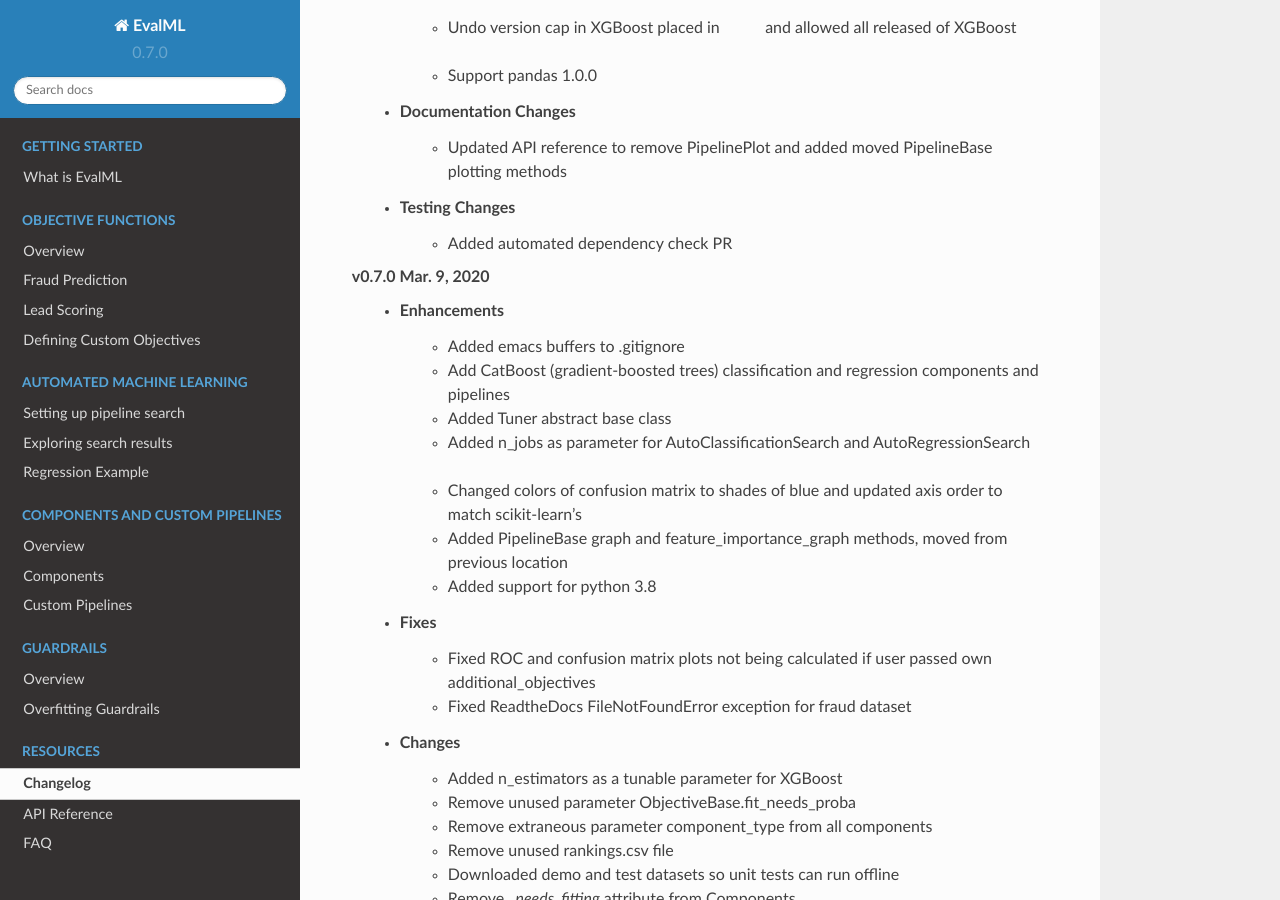
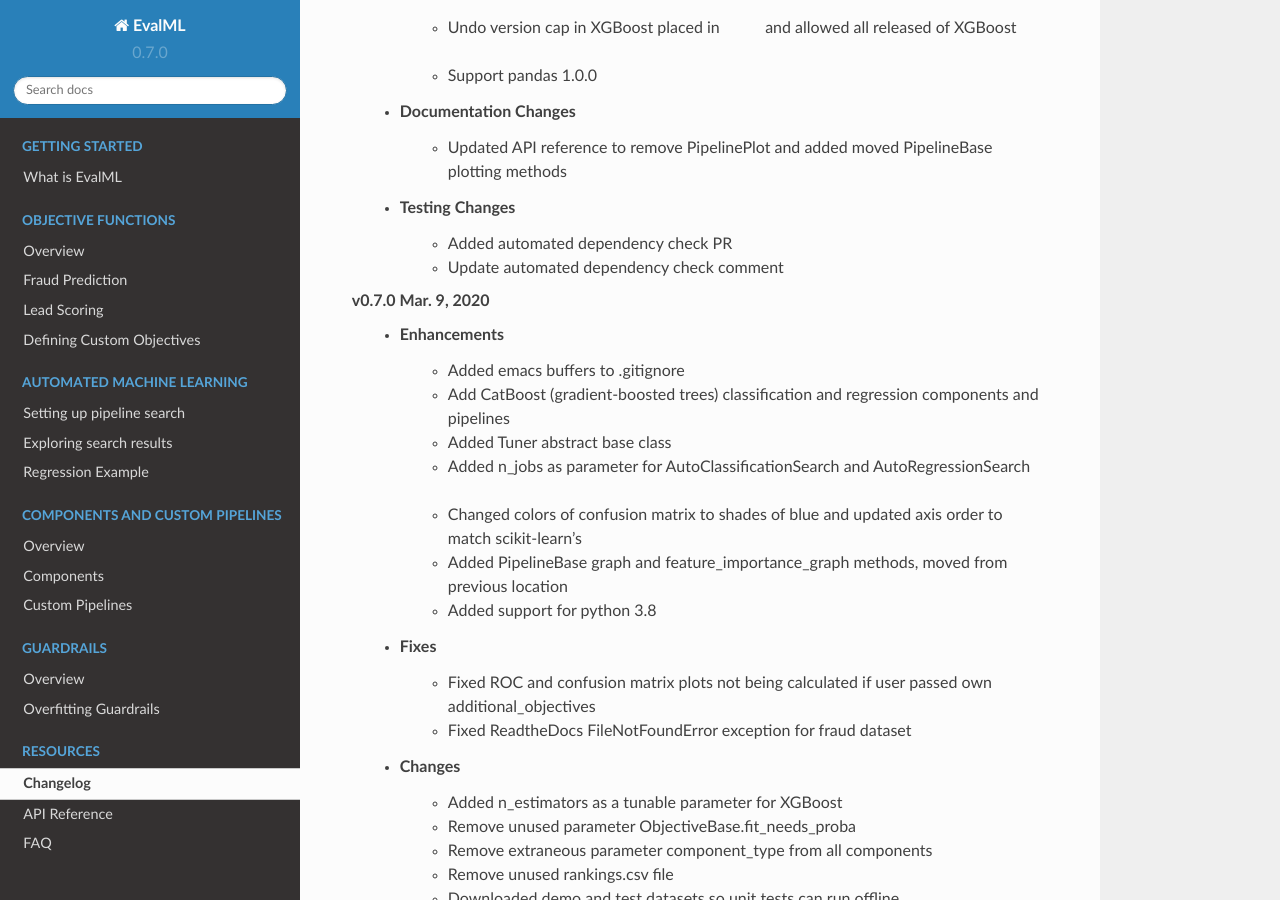
Before and after one commit to alteryx/evalml, a Sphinx documentation site: the page built from docs/source/changelog.rst, in a window 1280 px wide and 900 px high, scrolled down 307 px. Built offline with Sphinx 7.4.7 and the Read the Docs theme 2.0.0, drawn with Linux system fonts in a browser that asks for light colours; comment, search, counter and statistics services are not loaded.

Commit message:
Changelog

```diff
--- a/docs/source/changelog.rst
+++ b/docs/source/changelog.rst
@@ -13,6 +13,7 @@ Changelog
         * Updated API reference to remove PipelinePlot and added moved PipelineBase plotting methods :pr:`483`
     * Testing Changes
         * Added automated dependency check PR :pr:`482`
+        * Update automated dependency check comment :pr:`497`
 
 
 **v0.7.0 Mar. 9, 2020**
```
